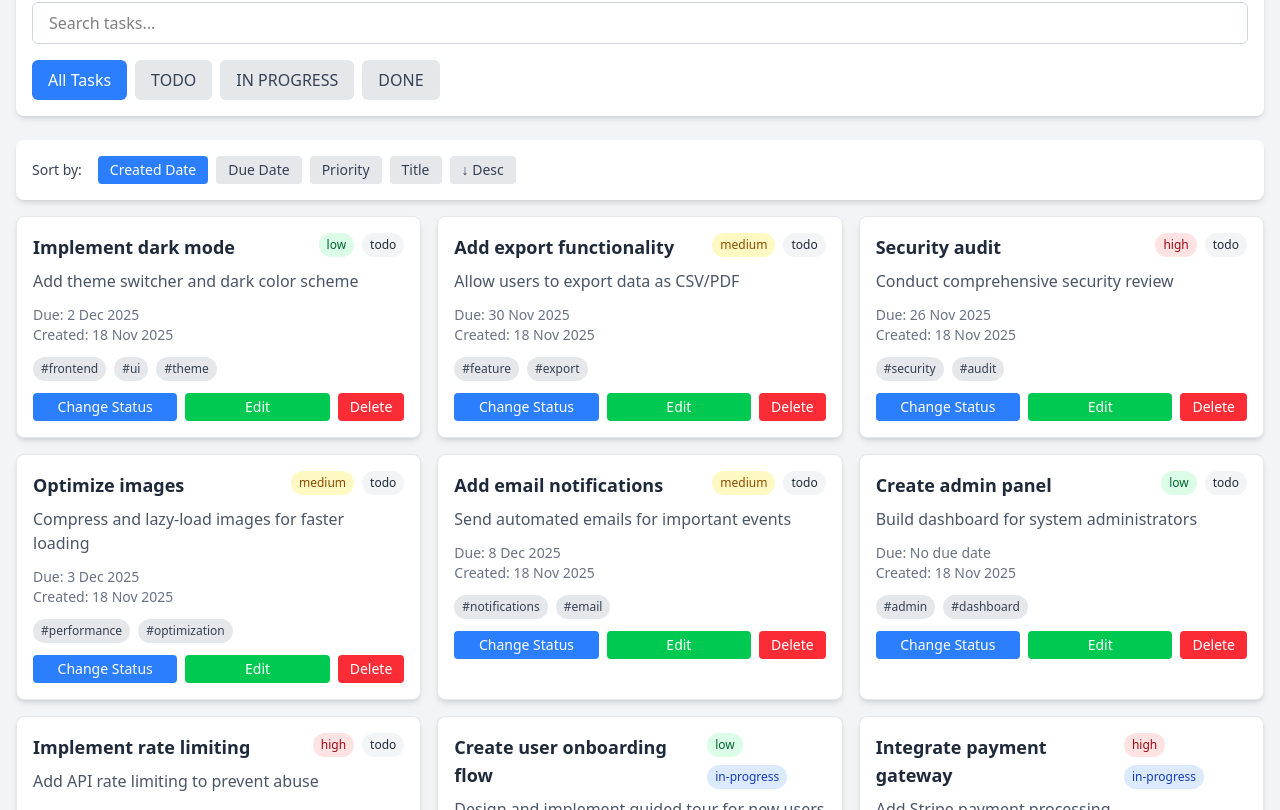
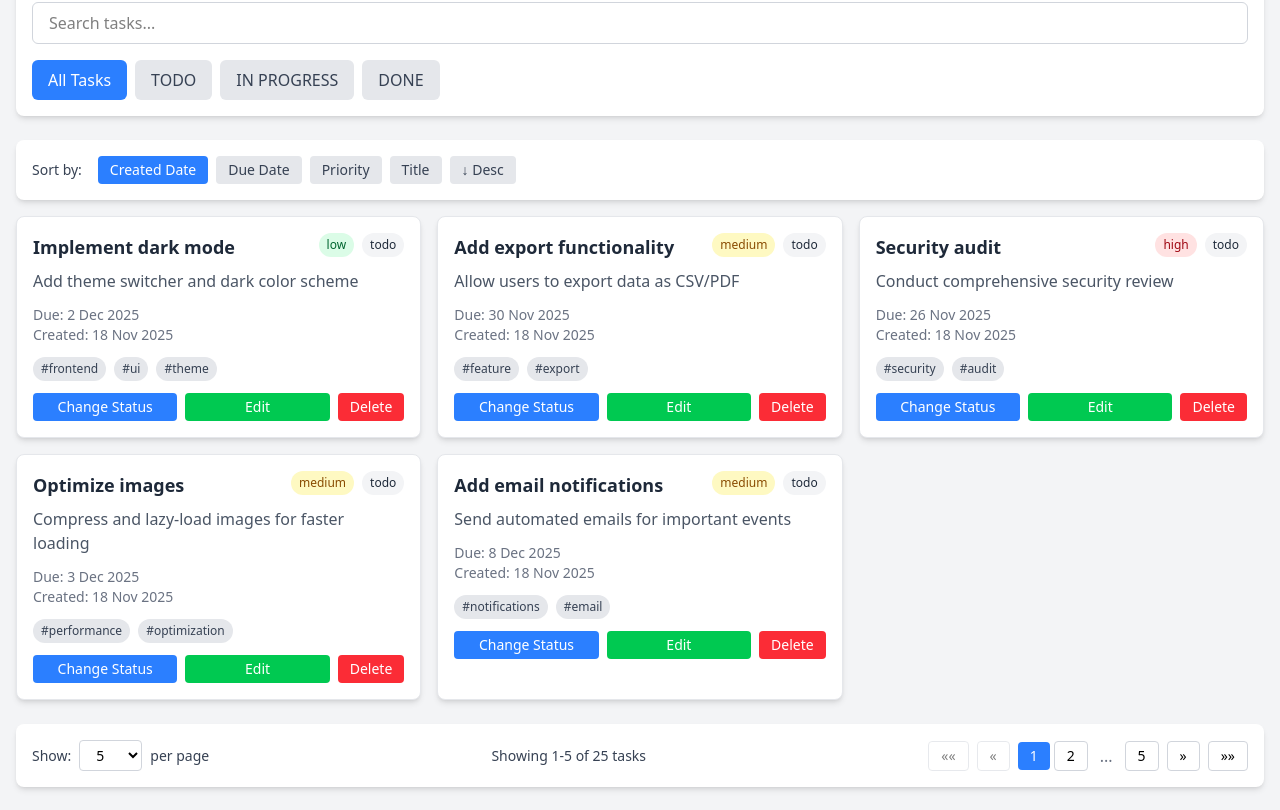
Before and after one commit to hitesh97/candiate-test, a React (Vite) app: page / in a window 1280 px wide. Shown: the part 350-1160 px from the top of the page. Built offline with nearby package versions, Linux system fonts and the light colour scheme.

Commit message:
implement pagination

```diff
--- /dev/null
+++ b/src/components/Pagination.tsx
@@ -0,0 +1,149 @@
+import { useState, useEffect } from 'react';
+
+interface PaginationProps {
+  totalItems: number;
+  onPaginate: (startIndex: number, endIndex: number) => void;
+  itemsLabel?: string;
+}
+
+export const Pagination = ({
+  totalItems,
+  onPaginate,
+  itemsLabel = 'tasks',
+}: PaginationProps) => {
+  const [currentPage, setCurrentPage] = useState(1);
+  const [itemsPerPage, setItemsPerPage] = useState(5);
+
+  const totalPages = Math.ceil(totalItems / itemsPerPage);
+  const startIndex = (currentPage - 1) * itemsPerPage;
+  const endIndex = startIndex + itemsPerPage;
+
+  // Notify parent of pagination change
+  useEffect(() => {
+    onPaginate(startIndex, endIndex);
+  }, [startIndex, endIndex, onPaginate]);
+
+  // Reset to page 1 if current page exceeds total pages
+  useEffect(() => {
+    if (currentPage > totalPages && totalPages > 0) {
+      setCurrentPage(1);
+    }
+  }, [currentPage, totalPages]);
+
+  const handlePageChange = (page: number) => {
+    setCurrentPage(page);
+    window.scrollTo({ top: 0, behavior: 'smooth' });
+  };
+
+  const handleItemsPerPageChange = (value: number) => {
+    setItemsPerPage(value);
+    setCurrentPage(1);
+  };
+
+  if (totalPages <= 1) {
+    return null;
+  }
+
+  return (
+    <div className="mt-6 flex flex-wrap items-center justify-center sm:justify-between gap-4 bg-white p-4 rounded-lg shadow-md">
+      {/* Items per page selector */}
+      <div className="flex items-center gap-2">
+        <label className="text-sm text-gray-700">Show:</label>
+        <select
+          value={itemsPerPage}
+          onChange={(e) => handleItemsPerPageChange(Number(e.target.value))}
+          className="px-3 py-1 text-sm border border-gray-300 rounded focus:outline-none focus:ring-2 focus:ring-blue-500"
+        >
+          <option value={5}>5</option>
+          <option value={10}>10</option>
+          <option value={20}>20</option>
+          <option value={30}>30</option>
+          <option value={40}>40</option>
+          <option value={50}>50</option>
+        </select>
+        <span className="text-sm text-gray-700">per page</span>
+      </div>
+
+      {/* Page info */}
+      <div className="text-sm text-gray-700 text-center sm:text-left">
+        Showing {startIndex + 1}-{Math.min(endIndex, totalItems)} of{' '}
+        {totalItems} {itemsLabel}
+      </div>
+
+      {/* Page navigation */}
+      <div className="flex flex-wrap items-center justify-center gap-2">
+        <button
+          onClick={() => handlePageChange(1)}
+          disabled={currentPage === 1}
+          className="px-3 py-1 text-sm rounded border border-gray-300 hover:bg-gray-100 disabled:opacity-50 disabled:cursor-not-allowed"
+          aria-label="First page"
+        >
+          ««
+        </button>
+        <button
+          onClick={() => handlePageChange(currentPage - 1)}
+          disabled={currentPage === 1}
+          className="px-3 py-1 text-sm rounded border border-gray-300 hover:bg-gray-100 disabled:opacity-50 disabled:cursor-not-allowed"
+          aria-label="Previous page"
+        >
+          «
+        </button>
+
+        {/* Page numbers */}
+        <div className="flex gap-1">
+          {Array.from({ length: totalPages }, (_, i) => i + 1)
+            .filter((page) => {
+              // Show first page, last page, current page, and adjacent pages
+              return (
+                page === 1 ||
+                page === totalPages ||
+                (page >= currentPage - 1 && page <= currentPage + 1)
+              );
+            })
+            .map((page, index, array) => {
+              // Add ellipsis between non-consecutive pages
+              const prevPage = array[index - 1];
+              const showEllipsis = prevPage && page - prevPage > 1;
+
+              return (
+                <div key={page} className="flex items-center gap-1">
+                  {showEllipsis && (
+                    <span className="px-2 text-gray-500">...</span>
+                  )}
+                  <button
+                    onClick={() => handlePageChange(page)}
+                    className={`px-3 py-1 text-sm rounded ${
+                      currentPage === page
+                        ? 'bg-blue-500 text-white'
+                        : 'border border-gray-300 hover:bg-gray-100'
+                    }`}
+                    aria-label={`Page ${page}`}
+                    aria-current={currentPage === page ? 'page' : undefined}
+                  >
+                    {page}
+                  </button>
+                </div>
+              );
+            })}
+        </div>
+
+        <button
+          onClick={() => handlePageChange(currentPage + 1)}
+          disabled={currentPage === totalPages}
+          className="px-3 py-1 text-sm rounded border border-gray-300 hover:bg-gray-100 disabled:opacity-50 disabled:cursor-not-allowed"
+          aria-label="Next page"
+        >
+          »
+        </button>
+        <button
+          onClick={() => handlePageChange(totalPages)}
+          disabled={currentPage === totalPages}
+          className="px-3 py-1 text-sm rounded border border-gray-300 hover:bg-gray-100 disabled:opacity-50 disabled:cursor-not-allowed"
+          aria-label="Last page"
+        >
+          »»
+        </button>
+      </div>
+    </div>
+  );
+};
--- a/src/components/TaskList.tsx
+++ b/src/components/TaskList.tsx
@@ -1,6 +1,7 @@
 import { Task, TaskStatus } from '../types/task';
 import { TaskCard } from './TaskCard';
-import { useState, useTransition, useDeferredValue } from 'react';
+import { Pagination } from './Pagination';
+import { useState, useTransition, useDeferredValue, useCallback } from 'react';
 
 interface TaskListProps {
   tasks: Task[];
@@ -23,6 +24,7 @@ export const TaskList = ({
     'createdAt' | 'dueDate' | 'priority' | 'title'
   >('createdAt');
   const [sortOrder, setSortOrder] = useState<'asc' | 'desc'>('desc');
+  const [paginationRange, setPaginationRange] = useState({ start: 0, end: 5 });
   const [, startTransition] = useTransition();
   const deferredSearchQuery = useDeferredValue(searchQuery);
   const isStale = searchQuery !== deferredSearchQuery;
@@ -68,6 +70,19 @@ export const TaskList = ({
 
     return sortOrder === 'desc' ? -comparison : comparison;
   });
+
+  // Get paginated tasks
+  const paginatedTasks = sortedTasks.slice(
+    paginationRange.start,
+    paginationRange.end
+  );
+
+  // Handle pagination changes
+  const handlePaginate = useCallback((startIndex: number, endIndex: number) => {
+    startTransition(() => {
+      setPaginationRange({ start: startIndex, end: endIndex });
+    });
+  }, []);
 
   if (sortedTasks.length === 0) {
     let message = 'No tasks found';
@@ -158,7 +173,7 @@ export const TaskList = ({
           isStale ? 'opacity-60' : 'opacity-100'
         }`}
       >
-        {sortedTasks.map((task) => (
+        {paginatedTasks.map((task) => (
           <TaskCard
             key={task.id}
             task={task}
@@ -168,6 +183,8 @@ export const TaskList = ({
           />
         ))}
       </div>
+
+      <Pagination totalItems={sortedTasks.length} onPaginate={handlePaginate} />
     </div>
   );
 };
```
Also changed, not shown: 2 other files (tests, documents, lock files or other folders).
